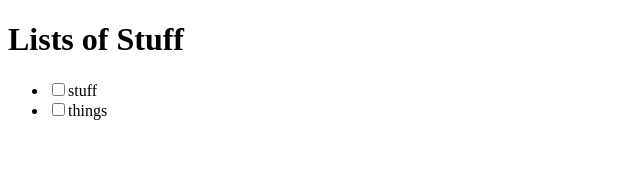
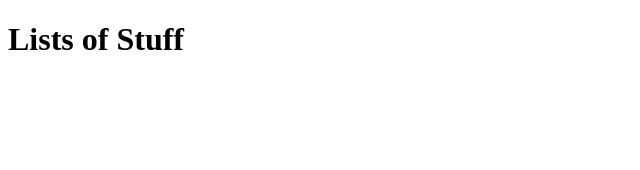
Before and after one commit to leanneminnock/ToDoLists, an Angular app: page / in a window 1280 px wide. Shown: the top 170 px of the page, without its empty margins (0-640 px from the left). Built offline with nearby package versions, Linux system fonts and the light colour scheme.

Commit message:
- fixed ngFor to populate list items

```diff
--- a/src/app/list/list.component.html
+++ b/src/app/list/list.component.html
@@ -1,7 +1,7 @@
 
 <div>
-    <ul>
-        <li *ngFor="let todo of todos"><input type="checkbox">{{todo.item}}</li>
+    <ul *ngIf="list">
+        <li *ngFor="let todo of list.items"><input type="checkbox" [(ngModel)]="todo.completed">{{todo.item}}</li>
     </ul>
 
     <!-- <list-item-form></list-item-form> -->
--- a/src/app/list/list.component.ts
+++ b/src/app/list/list.component.ts
@@ -1,5 +1,6 @@
-import { Component, OnInit } from '@angular/core';
+import { Component, Input, OnInit } from '@angular/core';
 import { Todo } from '../models/todo';
+import { ToDoList } from '../models/todolist';
 
 @Component({
   selector: 'app-list',
@@ -7,17 +8,8 @@ import { Todo } from '../models/todo';
   styleUrls: ['./list.component.css']
 })
 export class ListComponent implements OnInit {
-
-  todos: Todo[] = [{
-    id: 1,
-    item: "stuff",
-    completed: true
-  },
-  {
-    id: 2,
-    item: "things",
-    completed: true
-  }];
+  @Input()
+  public list: ToDoList | null = null;
   constructor() { }
 
   ngOnInit(): void {
```
